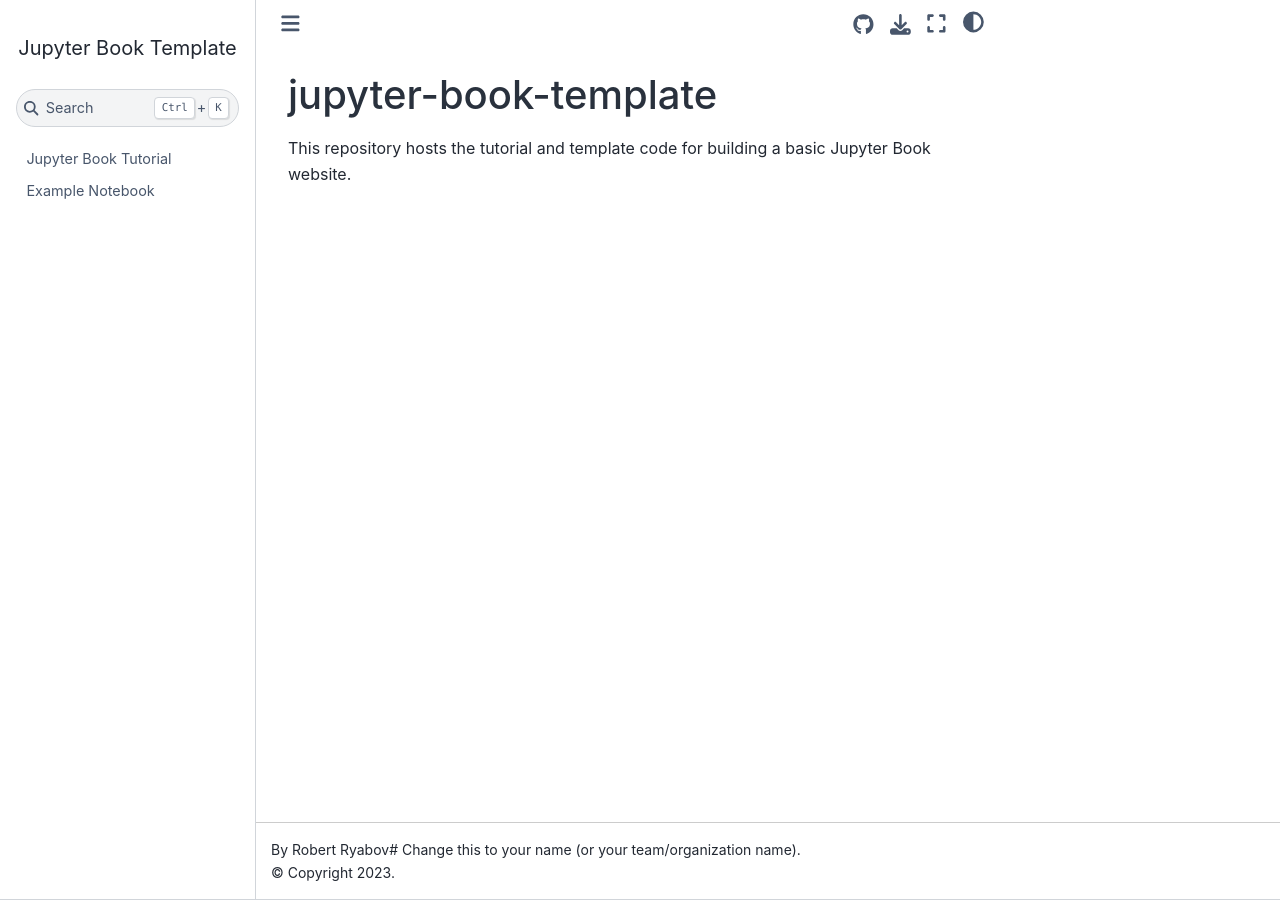
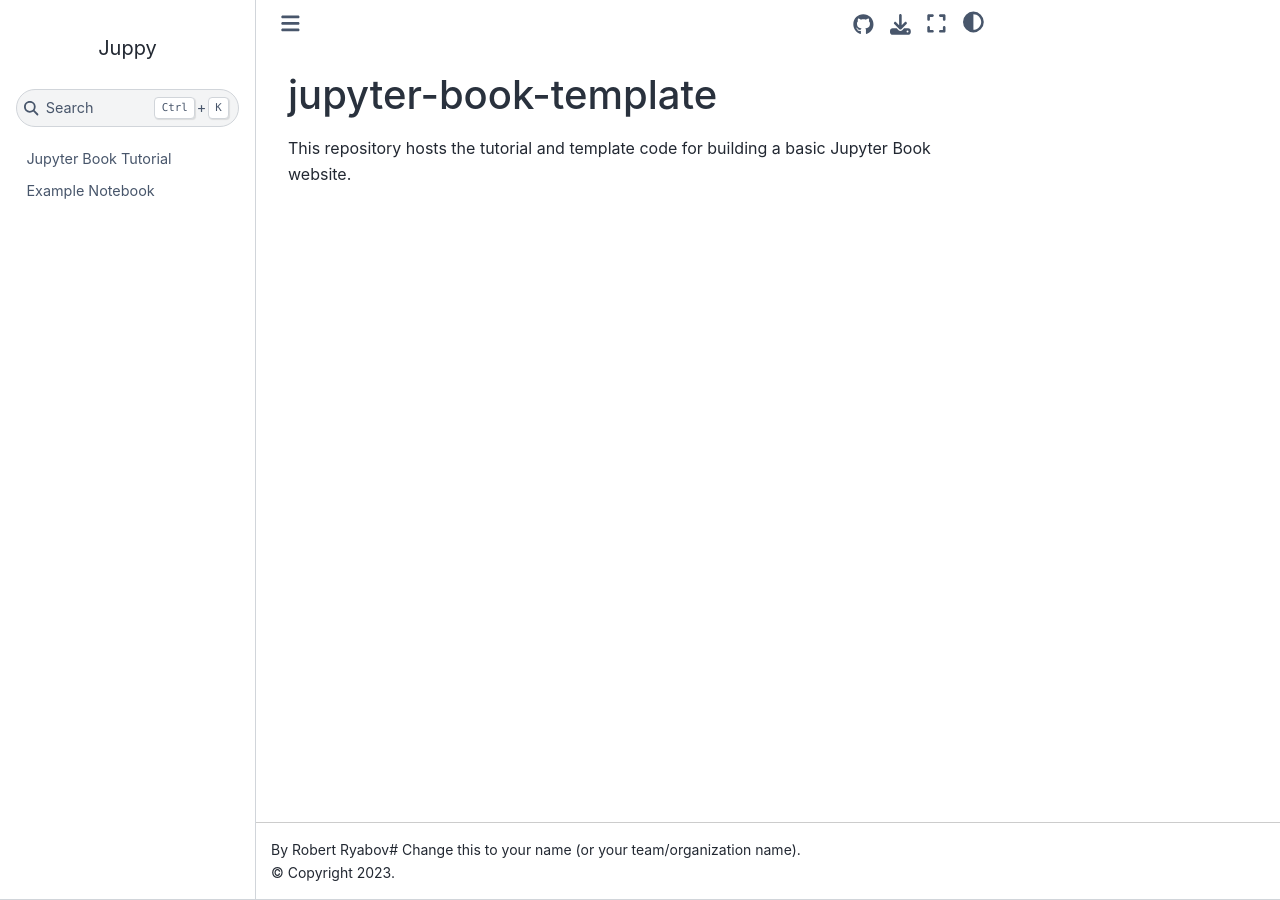
Before and after one commit to RobertRyabov/INFO_web, a Jupyter Book: the page built from README.md, in a window 1280 px wide. Built offline with Jupyter Book 1.0.4 settings and Sphinx 7.4.7 and the Sphinx Book theme 1.1.4, drawn with Linux system fonts in a browser that asks for light colours; comment, search, counter and statistics services are not loaded.

Commit message:
Update _config.yml

```diff
--- a/_config.yml
+++ b/_config.yml
@@ -1,7 +1,7 @@
 # Book settings
 # Learn more at https://jupyterbook.org/customize/config.html
 
-title: Jupyter Book Template # Change this to your book title.
+title: Juppy # Change this to your book title.
 author: Robert Ryabov# Change this to your name (or your team/organization name).
 
 # Force re-execution of notebooks on each build.
```
